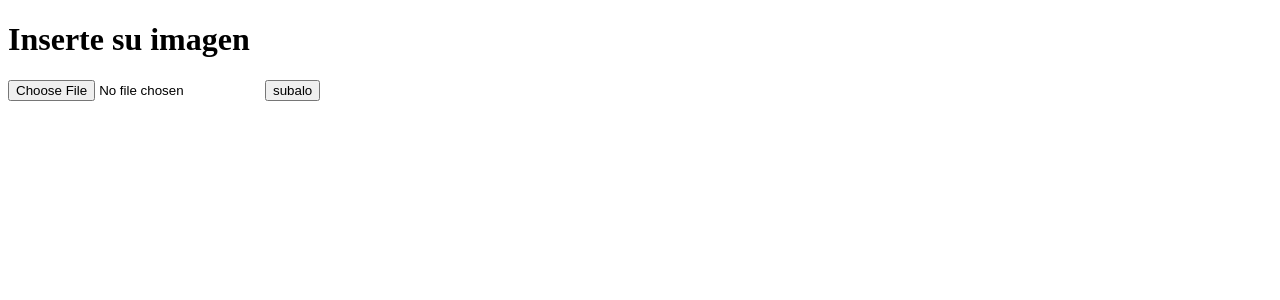
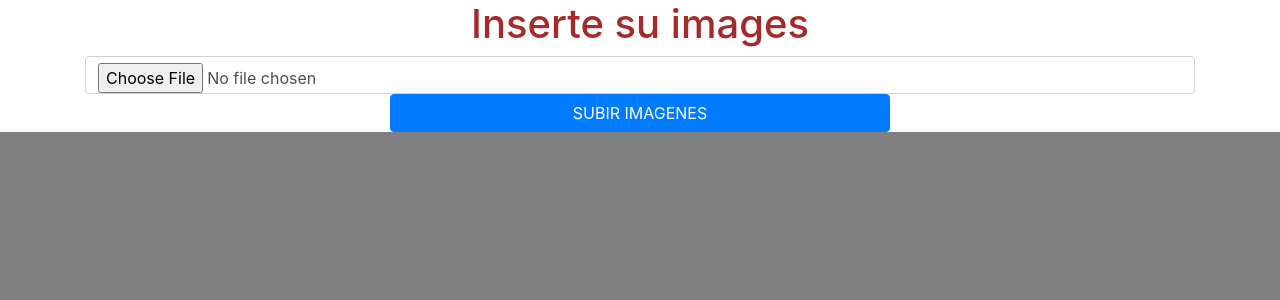
Before and after one commit to fcgalindom/images, a Django app: page /imagenes/ in a window 1280 px wide. Shown: the top 300 px of the page. Run offline with Django 3.2, Linux system fonts and the light colour scheme; some libraries are stand-ins or nearby versions.

Commit message:
cambio a la vista primera parte

```diff
--- a/ahorasi/logica.py
+++ b/ahorasi/logica.py
@@ -5,5 +5,9 @@ def logica (imagen):
     img.show()
 
     imagen2 = img.convert("L")
+    imgen3 = img
+
     imagen2.save("static/imagenes/salida.png")
+
+
     return imagen
--- /dev/null
+++ b/static/css/estilos.css
@@ -0,0 +1,26 @@
+html,
+body {
+    background: gray;
+}
+
+.container {
+    background: white;
+    display: block;
+    width: 300px;
+}
+
+input {
+    width: 300px;
+}
+
+.form-control {
+    width: 300px;
+}
+
+button {
+    width: 500px;
+}
+
+h1 {
+    color: brown;
+}
--- a/subir/views.py
+++ b/subir/views.py
@@ -9,7 +9,7 @@ def imagenes(request):
 
         darImagen = request.FILES['imagens']
 
-        memeResultado = logica.logica(darImagen)
+        logica.logica(darImagen)
 
 
 
--- a/templates/imagenes.html
+++ b/templates/imagenes.html
@@ -1,19 +1,31 @@
 <!DOCTYPE html>
-<html lang="en">
+<html lang="es">
 <head>
     <meta charset="UTF-8">
     <title>Title</title>
-    <h1>Inserte su imagen</h1>
+
+
+
+    <link  rel="stylesheet" href="/static/css/estilos.css">
+    <link rel="stylesheet" href="https://stackpath.bootstrapcdn.com/bootstrap/4.5.0/css/bootstrap.min.css" integrity="sha384-9aIt2nRpC12Uk9gS9baDl411NQApFmC26EwAOH8WgZl5MYYxFfc+NcPb1dKGj7Sk" crossorigin="anonymous">
 </head>
 <body>
-<form action="{% url  'subir' %}" method="post"  enctype="multipart/form-data">
+
+<div class="container"  align="center">
+
+
+ <h1>Inserte su images</h1>
+<form class="form-group" action="{% url  'subir' %}" method="post"  enctype="multipart/form-data">
 
        {% csrf_token   %}
 
-    <input type="file" name="imagens" required/>
+    <input  class="form-control" type="file" name="imagens" required/>
 
-    <button type="submit">subalo</button>
+    <button class="btn btn-primary"  type="submit">SUBIR IMAGENES</button>
 </form>
+    </div>
+
 </body>
 
+
 </html>
```
Also changed, not shown: templates/memes.html (+9 -3 lines).
